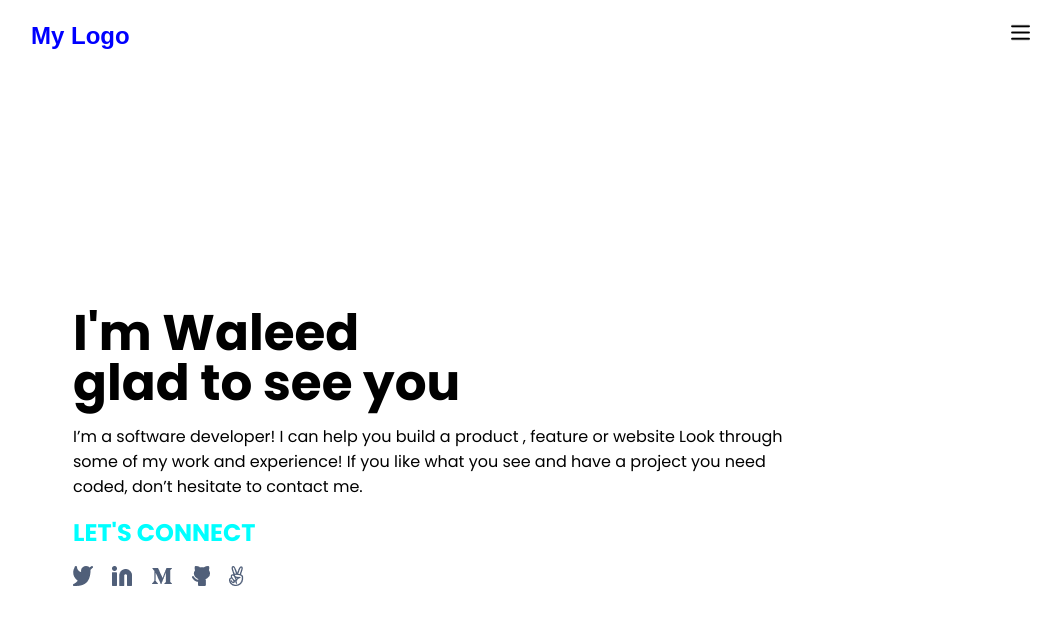
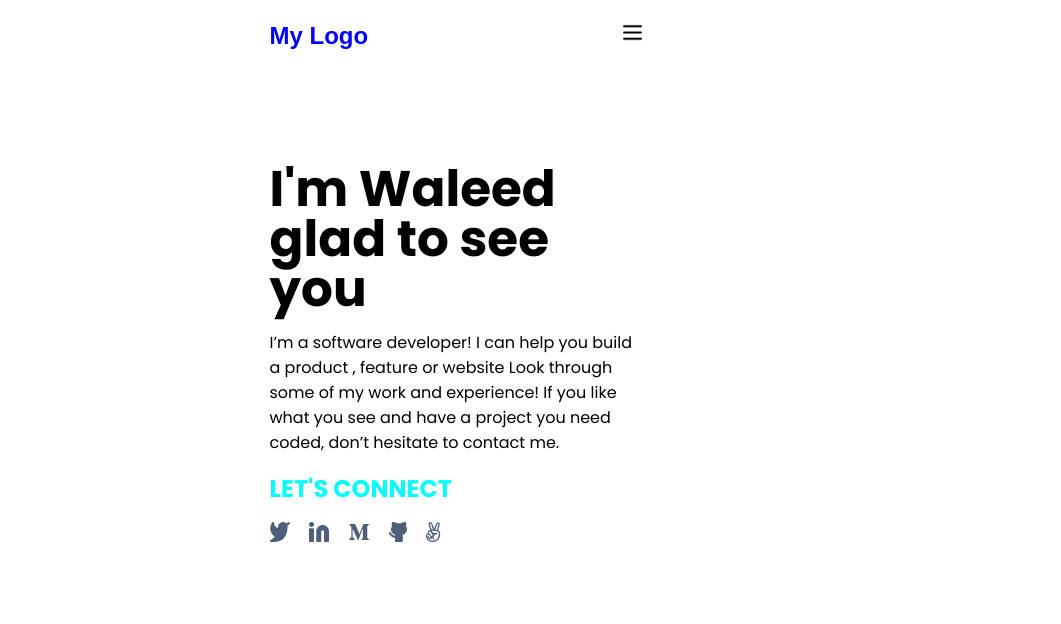
Before and after one commit to Waleed-thisone/mobile-project, a plain HTML site: page mob.html in a window 1280 px wide. Shown: the whole page, without its empty margins (183-1244 px from the left). Drawn offline with Linux system fonts and the light colour scheme.

Commit message:
aligned content
aligned content to flex start and fixed width

```diff
--- a/style.css
+++ b/style.css
@@ -16,11 +16,13 @@ header {
 
 .container {
   width: 90%;
-  max-width: 1200px;
+  max-width: 375px;
   margin: 0 auto;
   display: flex;
   justify-content: space-between;
   align-items: center;
+  padding-bottom: 7rem;
+
 }
 
 .logo a {
@@ -29,7 +31,7 @@ header {
   font-weight: bold;
   color: blue;
   font-family: sans-serif;
-  margin-left: 150px;
+
 }
 
 .hover-image {
@@ -43,9 +45,12 @@ header {
 
 .flexy {
   display: flex;
+  max-width: 375px;
   flex-direction: column;
-  margin-top: 20%;
-  margin-left: 20%;
+  margin: auto;
+  justify-content: center;
+  align-items: flex-start;
+
 }
 
 h1 {
@@ -61,4 +66,5 @@ p {
 h2 {
   color: aqua;
   padding-bottom: 1rem;
+
 }
```
